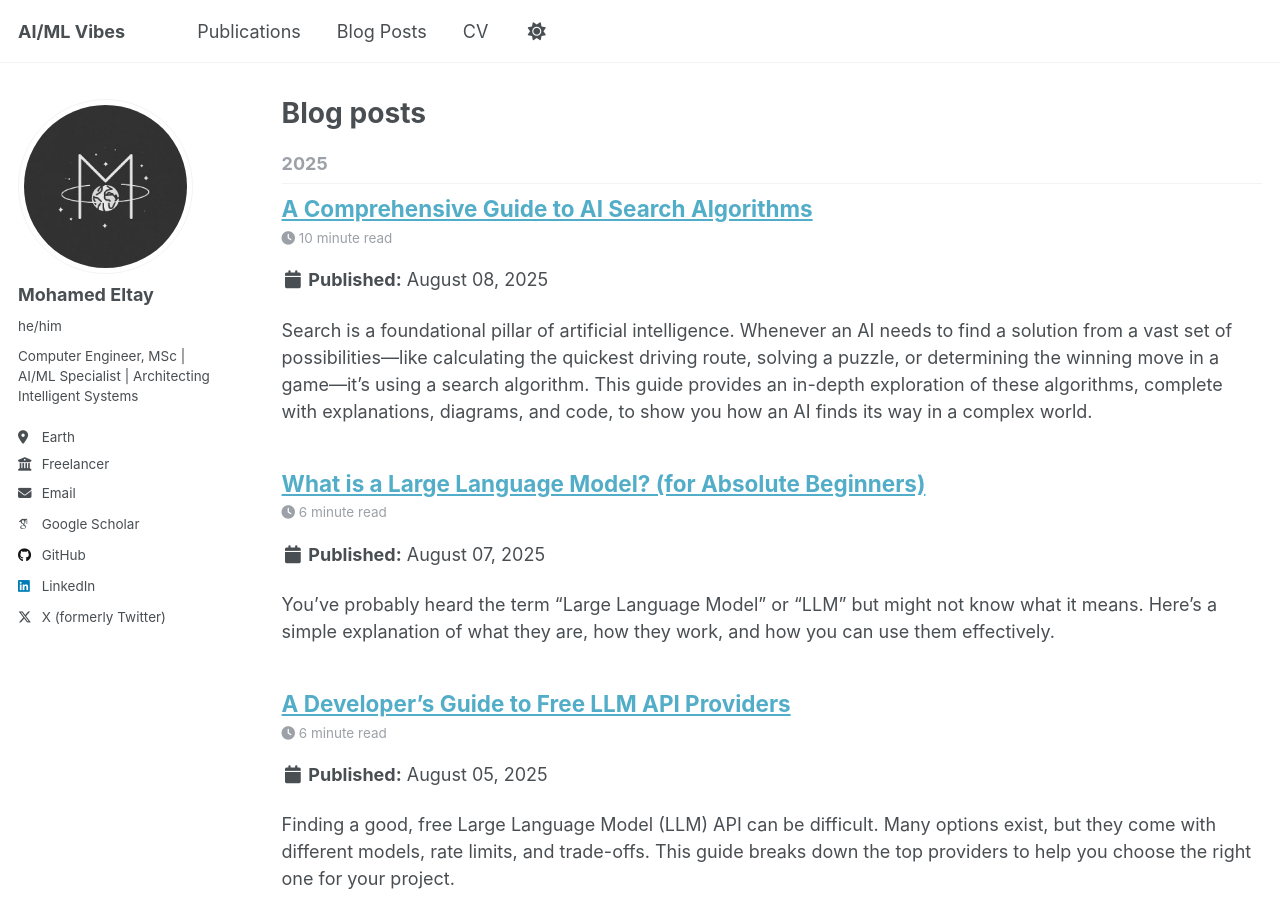
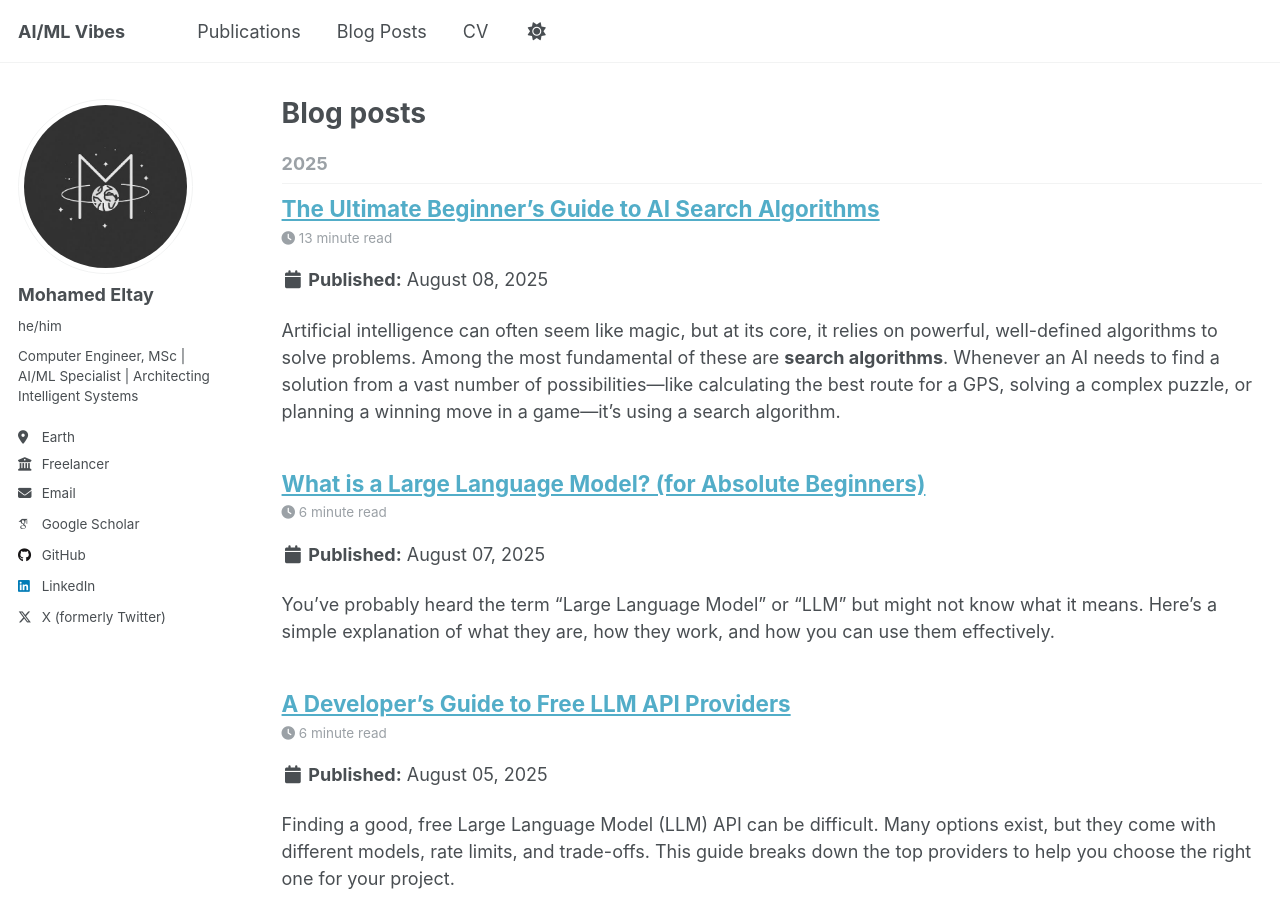
Before and after one commit to eltay89/eltay89.github.io, a Jekyll site: the page built from _pages/year-archive.html, in a window 1280 px wide and 900 px high. Built offline with Jekyll 4.4.1, drawn with Linux system fonts in a browser that asks for light colours; some web fonts are replaced; a script that is not in the unit is left out; some of the changed lines change nothing that is shown.

Commit message:
Update 2025-08-08-ai-search-algorithms-a-z.md

````diff
--- a/_posts/2025-08-08-ai-search-algorithms-a-z.md
+++ b/_posts/2025-08-08-ai-search-algorithms-a-z.md
@@ -1,7 +1,7 @@
 ---
-title: 'A Comprehensive Guide to AI Search Algorithms'
+title: 'The Ultimate Beginner''s Guide to AI Search Algorithms'
 date: 2025-08-08
-permalink: /posts/2025/08/ai-search-algorithms-a-z/
+permalink: /posts/2025/08/ai-search-algorithms-a-z-comprehensive/
 tags:
   - ai
   - algorithms
@@ -10,85 +10,121 @@ tags:
   - python
 ---
 
-Search is a foundational pillar of artificial intelligence. Whenever an AI needs to find a solution from a vast set of possibilities—like calculating the quickest driving route, solving a puzzle, or determining the winning move in a game—it's using a search algorithm. This guide provides an in-depth exploration of these algorithms, complete with explanations, diagrams, and code, to show you how an AI finds its way in a complex world.
+Artificial intelligence can often seem like magic, but at its core, it relies on powerful, well-defined algorithms to solve problems. Among the most fundamental of these are **search algorithms**. Whenever an AI needs to find a solution from a vast number of possibilities—like calculating the best route for a GPS, solving a complex puzzle, or planning a winning move in a game—it's using a search algorithm.
 
-## Part 1: Formalizing a Search Problem
+This guide provides a comprehensive, beginner-friendly tour of AI search. We'll break down the concepts from the ground up, using clear explanations, diagrams, and code to demystify how AI explores, plans, and makes decisions.
 
-Before an AI can solve a problem, we must first define it in a structured way. This process, known as problem formulation, breaks any search challenge down into a few core components.
+## Part 1: The Anatomy of a Search Problem
 
-*   **Agent**: The entity performing the search.
-*   **State**: A specific configuration of the problem. For a 15-puzzle, any arrangement of the tiles is a single state.
-*   **Initial State**: The state where the agent's journey begins.
-*   **Actions**: The set of possible moves the agent can make in a given state.
-*   **Transition Model**: A function that takes a state and an action and returns the resulting state. E.g., `result(state, action) -> new_state`.
-*   **Goal Test**: A function that determines if a given state is the final goal.
-*   **Path Cost**: A numerical value assigned to a sequence of actions. An optimal solution has the lowest path cost.
+Before an AI can find a solution, we must first frame the problem in a way it can understand. This process, known as **problem formulation**, breaks down any search challenge into a few key components. Let's use the simple example of finding a path through a maze.
 
-Imagine this entire problem space as a massive graph. Each state is a node, and each action is an edge connecting one node to another. The AI's task is to navigate this graph from the initial state to a goal state.
+*   **State**: A specific configuration of the problem. In our maze, a state is simply the agent's current coordinates (e.g., Row 3, Column 5).
+*   **Initial State**: The state where the agent begins. This is the entrance of the maze.
+*   **Actions**: The set of possible moves the agent can make. From any square in the maze, the actions are `up`, `down`, `left`, and `right` (as long as there isn't a wall).
+*   **Transition Model**: A rule that describes the result of an action. If the agent is in state (3, 5) and performs the action `up`, the transition model tells us the new state is (2, 5).
+*   **Goal Test**: A function that checks if a state is the solution. In our maze, this test is true if the agent's coordinates match the exit.
+*   **Path Cost**: A numerical value assigned to a path. For a simple maze, the cost is just the number of steps taken. The best solution—the **optimal solution**—is the one with the lowest cost.
 
-```mermaid
-graph TD
-    subgraph Problem Formulation
-        A[Initial State] -->|Transition Model via Action| B(State)
-        B -->|Transition Model via Action| C{Goal State?}
-    end
-```
+We can visualize the entire maze as a graph where each square is a **node** and each possible move is an **edge** connecting two nodes.
 
-To manage this navigation, we use a simple data structure for each point in our search, which we'll call a `Node`. This `Node` keeps track of not just the state, but also how we got there.
+### The Search Toolkit: Nodes
+
+To keep track of its progress, the AI uses a simple data structure for each step of its exploration. We'll call it a `Node`. A `Node` stores not just the state, but also the information needed to reconstruct the path later.
 
 ```python
 # A simple Node class to track search progress
 class Node():
+    """A node in a search tree. Contains a pointer to the parent (the node
+    that this is a successor to) and to the state for this node. Also
+    contains the action that got us to this state, and the total path_cost
+    from the start to this node.
+    """
     def __init__(self, state, parent, action, path_cost=0):
         self.state = state
-        self.parent = parent # The node that generated this node
-        self.action = action # The action applied to the parent to get here
-        self.path_cost = path_cost # Cost from initial state to this node
+        self.parent = parent
+        self.action = action
+        self.path_cost = path_cost
 ```
-This `Node` structure allows us to retrace our steps once we find the goal, letting us reconstruct the solution path.
+
+**Code Explained**:
+*   `self.state`: The actual position in the maze (e.g., `(3, 5)`).
+*   `self.parent`: A reference to the previous `Node` on the path. This is how we can backtrack.
+*   `self.action`: The action taken to get from the `parent` to this `Node` (e.g., `"up"`).
+*   `self.path_cost`: The total number of steps taken from the start to reach this `Node`.
 
 ## Part 2: The General Search Algorithm
 
-All search algorithms share a common underlying process. They systematically explore the state graph using two key data structures:
+All search algorithms are powered by the same engine. They systematically explore the state graph using two essential data structures:
 
-1.  **The Frontier**: This contains all the nodes the algorithm has discovered but has not yet explored. It's the "to-do" list.
-2.  **The Explored Set**: This stores all the states that have already been visited. This is crucial to prevent the algorithm from getting stuck in infinite loops.
+1.  **The Frontier**: Contains all the nodes the algorithm has discovered but not yet explored. This is the algorithm's "to-do" list.
+2.  **The Explored Set**: Stores all the states that have already been visited. This is crucial to prevent the algorithm from wasting time or getting stuck in infinite loops.
 
-The fundamental search loop works like this:
+This process can be visualized as a simple, powerful loop.
 
 ```mermaid
 graph TD
-    A[Start] --> B{Initialize Frontier with Start Node};
-    B --> C{Frontier Empty?};
-    C -- Yes --> D[No Solution Found];
-    C -- No --> E[Remove Node from Frontier];
-    E --> F{Is Node the Goal?};
-    F -- Yes --> G[Solution Found!];
-    F -- No --> H[Add Node's State to Explored Set];
-    H --> I[Expand Node: Find Neighbors];
-    I --> J{For Each Neighbor...};
-    J --> K{Already in Frontier or Explored?};
-    K -- No --> L[Add Neighbor to Frontier];
-    K -- Yes --> J;
-    L --> C;
+    A[Start] --> B(Initialize Frontier with Start Node);
+    B --> C(Initialize an empty Explored Set);
+    C --> D{Is the Frontier empty?};
+    D -- Yes --> E[No Solution Found!];
+    D -- No --> F[Remove a Node from Frontier];
+    F --> G{Is this Node the Goal?};
+    G -- Yes --> H[Solution Found! <br> Backtrack using parents to find path];
+    G -- No --> I[Add Node's state to Explored Set];
+    I --> J[Expand Node: Find all valid neighbors];
+    J --> K{For each Neighbor...};
+    K --> L{Is it already in the <br> Frontier or Explored Set?};
+    L -- No --> M[Create new Node for Neighbor <br> and add to Frontier];
+    L -- Yes --> K;
+    M --> D;
 ```
 
-The magic of different search algorithms lies in a single step: **how a node is removed from the frontier**. This choice dictates the entire search strategy.
+The fundamental difference between search algorithms comes down to one critical step: **how is a node removed from the frontier?** This single choice defines the entire search strategy.
 
-## Part 3: Uninformed Search Strategies
+## Part 3: Uninformed Search (The "Blind" Explorers)
 
-Uninformed (or "blind") search algorithms operate with no information about the problem other than its basic definition. They don't know if one state is better or closer to the goal than another.
+**Uninformed search** algorithms have no extra information about the problem besides its definition. They are "blind" because they don't know if one state is better or closer to the goal than another. They just explore systematically.
 
 ### Depth-First Search (DFS)
 
-DFS is an aggressive algorithm that always explores the deepest node in the frontier. It picks a path and follows it to its end. If it hits a dead end, it backtracks and tries the next available path.
+DFS is an aggressive algorithm that always explores the deepest unvisited node. It picks a single path and follows it as far as possible. If it hits a dead end, it backtracks to the last choice it made and tries the next available option.
 
-This strategy is implemented by using a **Stack** (Last-In, First-Out) for the frontier.
+To achieve this "deepest-first" behavior, DFS uses a **Stack** data structure for its frontier. A stack operates on a **Last-In, First-Out (LIFO)** principle.
 
 ```python
+# A simple Stack Frontier implementation
 class StackFrontier():
     def __init__(self):
-        self.frontier = []
+        self.frontier = [] # Use a Python list as a stack
+
+    def add(self, node):
+        self.frontier.append(node) # append() adds to the end (top of stack)
+
+    def remove(self):
+        if self.empty():
+            raise Exception("Frontier is empty")
+        # pop() with no arguments removes from the end (top of stack)
+        return self.frontier.pop()
+
+    def empty(self):
+        return len(self.frontier) == 0
+```
+**Code Explained**:
+The `remove` method uses `pop()`, which removes and returns the *last* item added to the list. This ensures the algorithm always works on the "newest" or "deepest" node it has found.
+
+*   **Performance**: DFS is not optimal, as it might find a long, winding path before a shorter one. However, it can be very memory-efficient compared to BFS.
+
+### Breadth-First Search (BFS)
+
+BFS is a more cautious and systematic algorithm. It explores the graph layer by layer, expanding all nodes at the current depth before moving on to the next level. This is like the ripples spreading out from a stone dropped in a pond.
+
+To achieve this "shallowest-first" behavior, BFS uses a **Queue** data structure for its frontier. A queue operates on a **First-In, First-Out (FIFO)** principle.
+
+```python
+# A simple Queue Frontier implementation
+class QueueFrontier():
+    def __init__(self):
+        self.frontier = [] # Use a Python list as a queue
 
     def add(self, node):
         self.frontier.append(node) # Add to the end
@@ -96,162 +132,161 @@ class StackFrontier():
     def remove(self):
         if self.empty():
             raise Exception("Frontier is empty")
-        # Remove from the end (LIFO)
-        node = self.frontier[-1]
-        self.frontier = self.frontier[:-1]
+        # Remove from the beginning (FIFO)
+        node = self.frontier
+        self.frontier = self.frontier[1:]
         return node
 
     def empty(self):
         return len(self.frontier) == 0
 ```
-*   **Performance**: DFS is not optimal; it can find a long, winding path when a short one exists. It's also not complete in infinite search spaces. However, it can be very memory-efficient.
+**Code Explained**:
+The `remove` method now takes the *first* item from the list (`self.frontier[0]`). This guarantees that nodes are processed in the order they were discovered, ensuring a layer-by-layer search.
 
-### Breadth-First Search (BFS)
+*   **Performance**: BFS is **optimal** for finding the shortest path in terms of the number of steps. Its main downside is that it often requires more memory than DFS.
 
-BFS is a more cautious algorithm. It explores the graph layer by layer, expanding all nodes at the current depth before moving to the next level.
+### DFS vs. BFS: A Visual Comparison
 
-This is implemented using a **Queue** (First-In, First-Out) for the frontier.
-
-```python
-class QueueFrontier(StackFrontier): # Inherits from StackFrontier
-    def remove(self):
-        if self.empty():
-            raise Exception("Frontier is empty")
-        # Remove from the beginning (FIFO)
-        node = self.frontier
-        self.frontier = self.frontier[1:]
-        return node
-```
-
-*   **Performance**: BFS is guaranteed to find the shortest path (in terms of the number of steps), making it **optimal** for unweighted graphs. It is also complete. Its main drawback is memory usage, as it must store all nodes at each layer.
-
-Here's how they differ visually on a simple graph (Goal is F):
+Consider this maze where the goal is `B`.
 
 ```mermaid
 graph TD
-    subgraph DFS Path
-        A --> B --> D --> F
-    end
-    subgraph BFS Path
-        A --> C --> F
+    subgraph Maze
+        A -- 1 --> X -- 2 --> C -- 3 --> D -- 4 --> E -- 5 --> B
+        X -- 2' --> F -- 3' --> G -- 4' --> H
     end
 ```
-DFS might dive down the A-B-D path first, while BFS would explore A's immediate neighbors (B and C) and find the shorter path to F via C.
+*   **DFS** might dive deep down the wrong path: `A -> X -> F -> G -> H` (dead end), before backtracking and finally finding `A -> X -> C -> D -> E -> B`.
+*   **BFS** would explore layer by layer. It would eventually find the path `A -> X -> C -> D -> E -> B` and is guaranteed to find this shortest path first.
 
-## Part 4: Informed Search Strategies
+| Feature | Depth-First Search (DFS) | Breadth-First Search (BFS) |
+|---|---|---|
+| **Strategy** | Explores as deep as possible | Explores layer by layer |
+| **Frontier** | Stack (LIFO) | Queue (FIFO) |
+| **Optimality**| Not optimal | Optimal (for step cost) |
+| **Completeness**| Yes (in finite graphs) | Yes |
+| **Memory** | Generally lower | Generally higher |
 
-Informed search algorithms are much more efficient because they use a **heuristic**—a problem-specific, educated guess—to guide them toward the goal. A heuristic function, `h(n)`, estimates the cost from the current node `n` to the goal.
+## Part 4: Informed Search (The "Smart" Explorers)
+
+Uninformed search can be very inefficient. **Informed search** algorithms are much smarter because they use a **heuristic**—an educated guess or rule of thumb—to guide them toward the goal. A heuristic function, `h(n)`, estimates the cost from the current node `n` to the goal.
 
 ### Greedy Best-First Search
 
-This "greedy" algorithm always expands the node that it estimates is closest to the goal, based *only* on the heuristic `h(n)`. It's fast but can be shortsighted.
+This "greedy" algorithm is simple: it always expands the node that it *estimates* is closest to the goal, based only on the heuristic `h(n)`. It completely ignores the cost it took to get there (`g(n)`).
 
-*   **Performance**: It often finds a solution quickly, but it is **not optimal**. It can be tricked into following a path that looks good at first but ultimately leads to a longer route.
+*   **Performance**: It's often much faster than blind search, but its greed can mislead it. It is **not optimal**.
 
-### A* Search: The Best of Both Worlds
+### A* Search: The Gold Standard of Pathfinding
 
-A* (A-star) search is the gold standard for pathfinding. It combines the strengths of BFS (which considers the path cost so far) and Greedy search (which estimates the future cost).
+A* (pronounced "A-star") is one of the most effective search algorithms ever devised. It cleverly combines the strengths of BFS (path cost) and Greedy Search (heuristic estimate).
 
 For each node `n`, A* calculates an evaluation function `f(n)`:
 
 `f(n) = g(n) + h(n)`
 
-*   `g(n)`: The actual cost of the path from the start to node `n`.
-*   `h(n)`: The heuristic's estimated cost from `n` to the goal.
+*   `g(n)`: The *actual* cost of the path from the start to node `n`.
+*   `h(n)`: The *estimated* cost from node `n` to the goal (the heuristic).
 
-A* always expands the node with the lowest `f(n)` value, perfectly balancing the cost already traveled with the estimated cost remaining. It is **complete and optimal**, provided its heuristic is *admissible* (it never overestimates the true cost). For implementation, A* uses a Priority Queue for its frontier, always removing the node with the lowest `f(n)`.
+A* always expands the node with the **lowest `f(n)` value**. This brilliantly balances the cost already traveled with the estimated cost remaining.
 
-## Part 5: Adversarial Search for Games
+**Why A* is Optimal**: A* is **complete and optimal**, on one condition: its heuristic must be *admissible*. An admissible heuristic **never overestimates** the true cost. This ensures A* won't be permanently misled by a bad estimate. The Manhattan distance, for example, is admissible because it's the distance without walls—the true path can only be longer or equal, never shorter.
 
-When the environment includes an opponent who is actively working against you, we need a different approach: adversarial search.
+```mermaid
+graph TD
+    S(Start) -- g=1,h=5,f=6 --> A
+    S -- g=3,h=3,f=6 --> B
+    A -- g=2,h=5,f=7 --> C
+    B -- g=4,h=1,f=5 --> G(Goal)
+
+    subgraph "A* explores B next, because f(B) < f(A)"
+        B
+    end
+
+    style G fill:#9f9,stroke:#333,stroke-width:2px
+```
+Even though Node A is physically closer, A* explores Node B first because its combined cost (`f(n)`) suggests it's on a more promising overall path.
+
+## Part 5: Adversarial Search for Game Playing
+
+When the environment includes an opponent trying to win, we need **adversarial search**.
 
 ### The Minimax Algorithm
 
-Minimax is the classic algorithm for two-player, deterministic games like Tic-Tac-Toe. It assumes your opponent will also play optimally.
+Minimax is the classic algorithm for two-player, zero-sum games (like Tic-Tac-Toe). It operates on a simple principle: choose the move that minimizes your maximum possible loss.
 
-*   The **MAX** player (our AI) aims to maximize the score.
-*   The **MIN** player (the opponent) aims to minimize the score.
+*   The **MAX** player (our AI) tries to get the highest score possible.
+*   The **MIN** player (the opponent) tries to get the lowest score possible.
 
-The algorithm builds a game tree and recursively calculates the utility of each state.
+The algorithm explores a tree of future game states.
 
 ```python
 def minimax(board):
-    """
-    Returns the optimal action for the current player on the board.
-    """
-    if terminal(board):
+    """Returns the optimal action for the current player."""
+    if terminal(board): # If game is over
         return None
 
+    # Determine whose turn it is
     if player(board) == MAX:
-        # Find the move that gives the highest value
-        best_value = -float("inf")
-        best_move = None
-        for action in actions(board):
-            val = min_value(result(board, action))
-            if val > best_value:
-                best_value = val
-                best_move = action
-        return best_move
+        # Find the move that leads to the highest possible min_value
+        # We use a lambda function to get the value for each action
+        return max(actions(board), key=lambda action: min_value(result(board, action)))
     else: # Player is MIN
-        # Find the move that gives the lowest value
-        best_value = float("inf")
-        best_move = None
-        for action in actions(board):
-            val = max_value(result(board, action))
-            if val < best_value:
-                best_value = val
-                best_move = action
-        return best_move
+        # Find the move that leads to the lowest possible max_value
+        return min(actions(board), key=lambda action: max_value(result(board, action)))
 
-# max_value and min_value are recursive helper functions
 def max_value(board):
+    """Calculates the max utility of a state."""
     if terminal(board):
         return utility(board)
+    # Find the highest value among all possible next states
     v = -float("inf")
     for action in actions(board):
         v = max(v, min_value(result(board, action)))
     return v
 
 def min_value(board):
+    """Calculates the min utility of a state."""
     if terminal(board):
         return utility(board)
+    # Find the lowest value among all possible next states
     v = float("inf")
     for action in actions(board):
         v = min(v, max_value(result(board, action)))
     return v
 ```
+**Code Explained**:
+The `minimax` function determines if it's MAX's or MIN's turn. If it's MAX's turn, it looks at all possible `actions`. For each action, it calculates the outcome by calling `min_value` (since MIN will play next). It then chooses the action that resulted in the highest score. `min_value` and `max_value` call each other recursively, building the game tree until a terminal state (win, lose, or draw) is reached, at which point a numerical `utility` is returned.
 
-The functions `max_value` and `min_value` call each other, descending the game tree until a terminal state is reached. The utility then "bubbles up" the tree, allowing the initial call to `minimax` to choose the best possible move.
+### Making Minimax Practical
+
+For complex games, the Minimax tree is astronomically large. We need optimizations:
+
+*   **Alpha-Beta Pruning**: A massive improvement that "prunes" (ignores) branches of the game tree that are irrelevant. If MAX finds a move that guarantees a score of 5, it can stop evaluating any other branch where MIN can force a score of 4 or less. It's like saying, "I already have a good option, so I won't waste time exploring options I know will be worse."
 
 ```mermaid
 graph TD
     A(MAX) --> B(MIN);
     A --> C(MIN);
-    B --> D[Value: 10];
-    B --> E[Value: 5];
-    C --> F[Value: 2];
-    C --> G[Value: 8];
+    B --> D;
+    B --> E;
+    C --> F;
 
-    subgraph MIN Chooses
-        E -- 5 --> B;
-        F -- 2 --> C;
+    subgraph Pruning
+        C --> G;
     end
 
-    subgraph MAX Chooses
-        B -- 5 --> A;
-    end
+    style G fill:#f66,stroke:#333,stroke-width:2px
 
-    style B fill:#f9f,stroke:#333,stroke-width:2px
-    style C fill:#f9f,stroke:#333,stroke-width:2px
-    style A fill:#9cf,stroke:#333,stroke-width:2px
+    linkStyle 3 stroke-dasharray: 5 5;
+
+    %% Explanation
+    % 1. MAX explores left branch via B. MIN will choose 5. So MAX knows it can get at least 5.
+    % 2. MAX explores right branch via C. It sees MIN can choose G to force a score of 3.
+    % 3. Since 3 is worse than the 5 MAX can already guarantee, MAX doesn't need to check any other children of C.
+    %    It "prunes" the exploration of F.
 ```
-In this example, MAX chooses the left path because it guarantees a score of 5, which is better than the guaranteed score of 2 on the right path.
 
-### Optimizing Minimax
+*   **Depth-Limited Search & Evaluation Functions**: Instead of searching to the end of the game, the AI only looks a few moves ahead. When it hits this depth limit, it uses an **evaluation function** to estimate how good the current board position is. This function is the "secret sauce" of a strong game AI.
 
-For complex games like chess, the full Minimax tree is too large to explore. We need optimizations:
-
-*   **Alpha-Beta Pruning**: A massive improvement that allows the algorithm to "prune" branches of the tree it knows are irrelevant. If MAX has already found a move that guarantees a score of 5, it can stop evaluating any other branch where MIN can force a score of 4 or less.
-*   **Depth-Limited Search & Evaluation Functions**: Instead of searching to the end of the game, the AI only looks a few moves ahead. When it hits this depth limit, it uses an **evaluation function** to estimate the quality of the board position. The sophistication of this function is what separates a novice AI from a grandmaster.
-
-From finding the shortest path to plotting a winning game strategy, search algorithms are a powerful and essential component of artificial intelligence, providing the logic needed to navigate complex decisions and find order in a world of possibilities.
+From simple pathfinding to grandmaster-level chess, search algorithms provide the fundamental logic that allows AI to reason, plan, and find optimal solutions in a world of endless possibilities.
````
